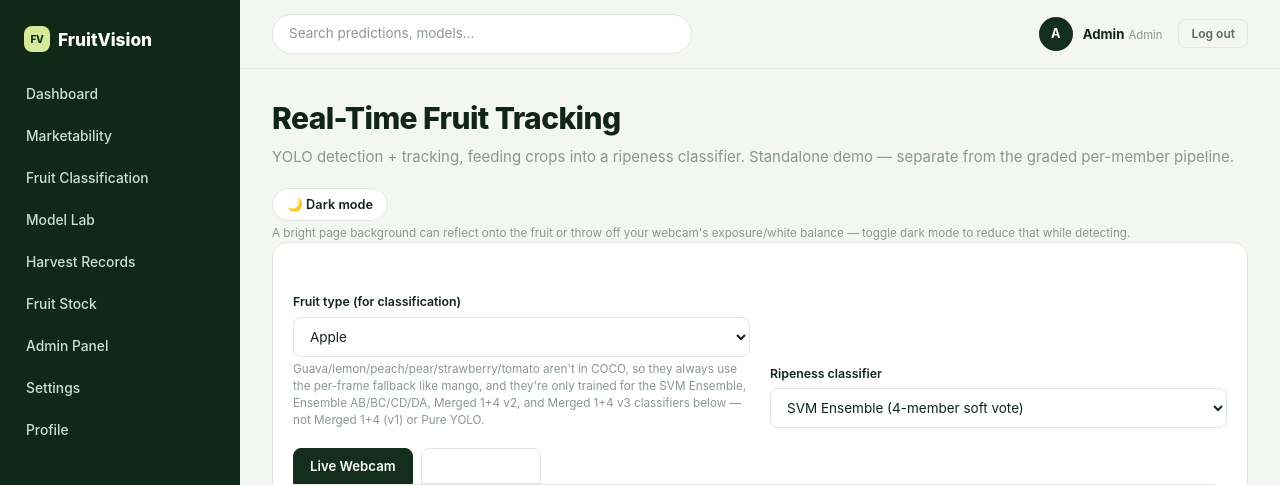
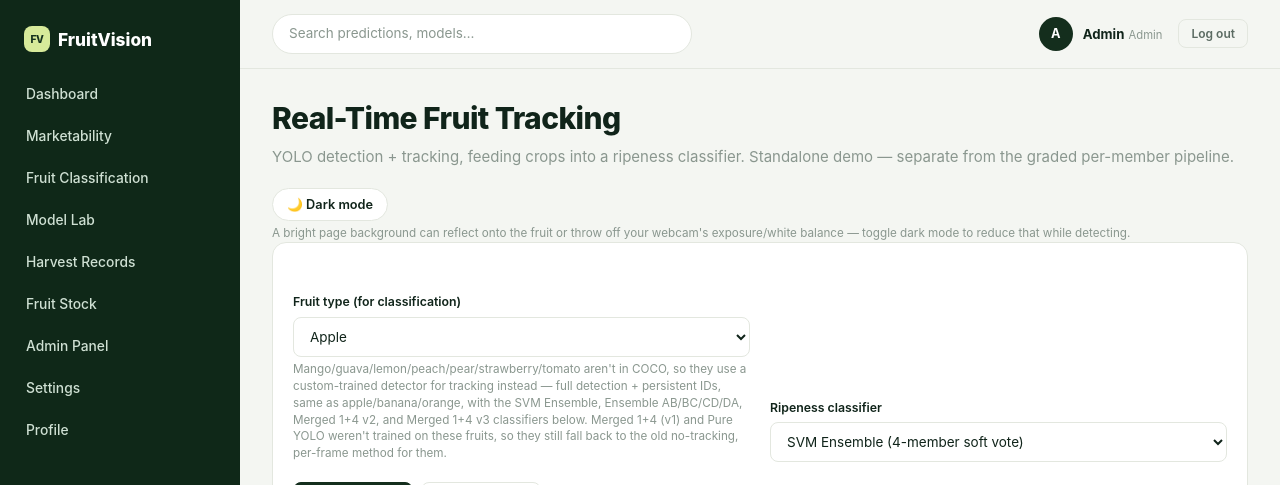
Before and after one commit to ligitpizza/FruitVision, a Flask app: page /realtime in a window 1280 px wide. Shown: the top 485 px of the page. Run offline with Flask 3, Linux system fonts and the light colour scheme; the visitor is signed in with stand-in values (Sample User, id 1); data comes from the database, SQL or seed files in the repository.

Commit message:
Update realtime.html fruit-dropdown copy for the new custom detector
The 7 non-COCO fruits' option labels and hint text still said "no
tracking, per-frame fallback" after the custom detector landed (Task 3
of the fruit-detector plan) -- true only for Merged 1+4 (v1) and Pure
YOLO now, not the other 7 engines. Update the copy to reflect that
these fruits get real detection + persistent tracking with most
engines, and call out the two exceptions explicitly.

```diff
--- a/templates/realtime.html
+++ b/templates/realtime.html
@@ -18,15 +18,15 @@
         <option value="apple">Apple</option>
         <option value="banana">Banana</option>
         <option value="orange">Orange</option>
-        <option value="mango">Mango (no tracking, per-frame fallback)</option>
-        <option value="guava">Guava (no tracking, per-frame fallback)</option>
-        <option value="lemon">Lemon (no tracking, per-frame fallback)</option>
-        <option value="peach">Peach (no tracking, per-frame fallback)</option>
-        <option value="pear">Pear (no tracking, per-frame fallback)</option>
-        <option value="strawberry">Strawberry (no tracking, per-frame fallback)</option>
-        <option value="tomato">Tomato (no tracking, per-frame fallback)</option>
+        <option value="mango">Mango</option>
+        <option value="guava">Guava</option>
+        <option value="lemon">Lemon</option>
+        <option value="peach">Peach</option>
+        <option value="pear">Pear</option>
+        <option value="strawberry">Strawberry</option>
+        <option value="tomato">Tomato</option>
       </select>
-      <p class="field-hint">Guava/lemon/peach/pear/strawberry/tomato aren't in COCO, so they always use the per-frame fallback like mango, and they're only trained for the SVM Ensemble, Ensemble AB/BC/CD/DA, Merged 1+4 v2, and Merged 1+4 v3 classifiers below — not Merged 1+4 (v1) or Pure YOLO.</p>
+      <p class="field-hint">Mango/guava/lemon/peach/pear/strawberry/tomato aren't in COCO, so they use a custom-trained detector for tracking instead — full detection + persistent IDs, same as apple/banana/orange, with the SVM Ensemble, Ensemble AB/BC/CD/DA, Merged 1+4 v2, and Merged 1+4 v3 classifiers below. Merged 1+4 (v1) and Pure YOLO weren't trained on these fruits, so they still fall back to the old no-tracking, per-frame method for them.</p>
     </div>
 
     <div class="control-group">
```
